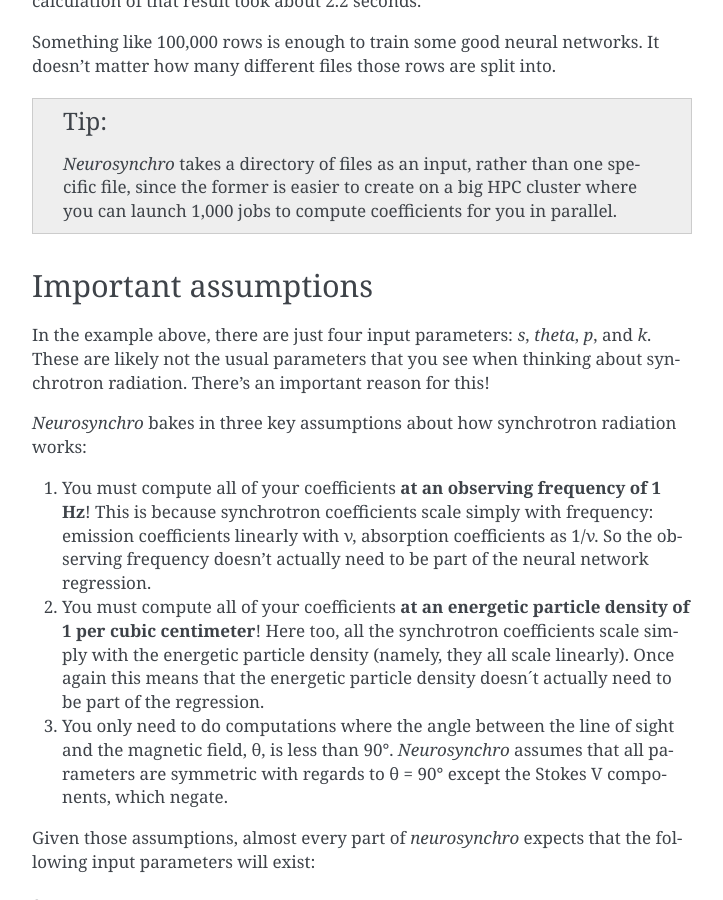
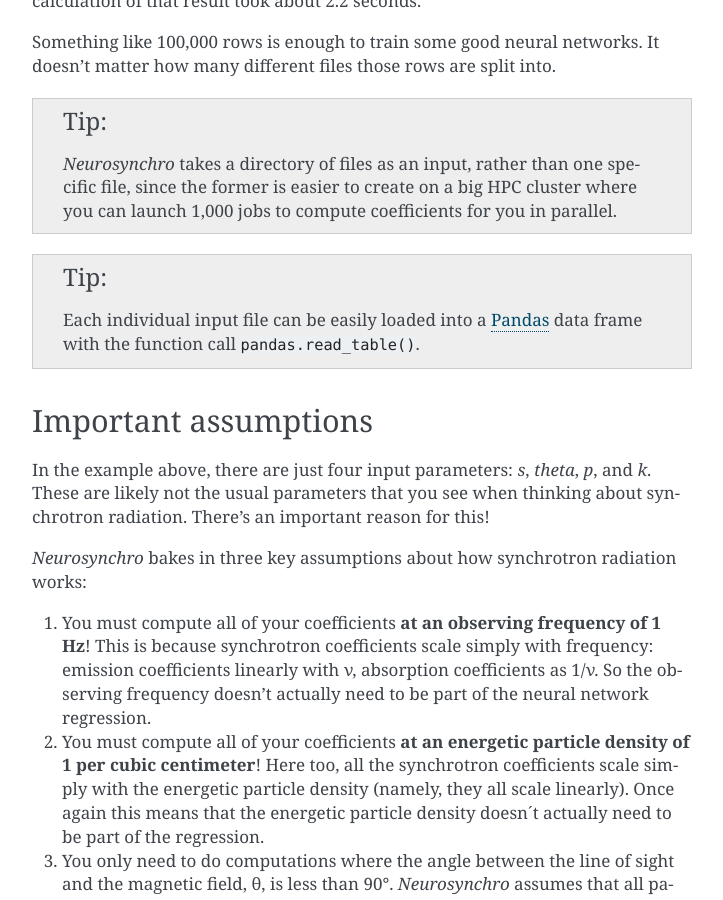
Before and after one commit to pkgw/neurosynchro, a Sphinx documentation site: the page built from doc/make-training-set.rst, in a window 1280 px wide and 900 px high, scrolled down 1392 px. Shown: the whole window, without its empty margins (388-1111 px from the left). Built offline with Sphinx 7.4.7, drawn with Linux system fonts in a browser that asks for light colours.

```diff
--- a/doc/index.rst
+++ b/doc/index.rst
@@ -55,6 +55,7 @@ If *neurosynchro* is the tool you need, here are the steps to using it:
    specify-parameter-transformations.rst
    precalculate-domain-and-range.rst
    train-networks.rst
+   test-problems.rst
    use-networks.rst
 
 
--- a/doc/make-training-set.rst
+++ b/doc/make-training-set.rst
@@ -67,6 +67,10 @@ doesn't matter how many different files those rows are split into.
          one specific file, since the former is easier to create on a big HPC
          cluster where you can launch 1,000 jobs to compute coefficients for
          you in parallel.
+
+.. tip:: Each individual input file can be easily loaded into a `Pandas
+         <https://pandas.pydata.org/>`_ data frame with the function call
+         ``pandas.read_table()``.
 
 
 Important assumptions
--- a/doc/train-networks.rst
+++ b/doc/train-networks.rst
@@ -94,3 +94,5 @@ This menu of options is, obviously, quite limited. For novel applications, you
 may have to edit the code to add new training schemes. `Pull requests
 <https://github.com/pkgw/neurosynchro/pulls>`_ contributing new ones are more
 than welcome!
+
+**Next**: :ref:`run some test problems! <run-test-problems>`
```
Also changed, not shown: doc/test-problems.rst (added, +9 -0 lines).
